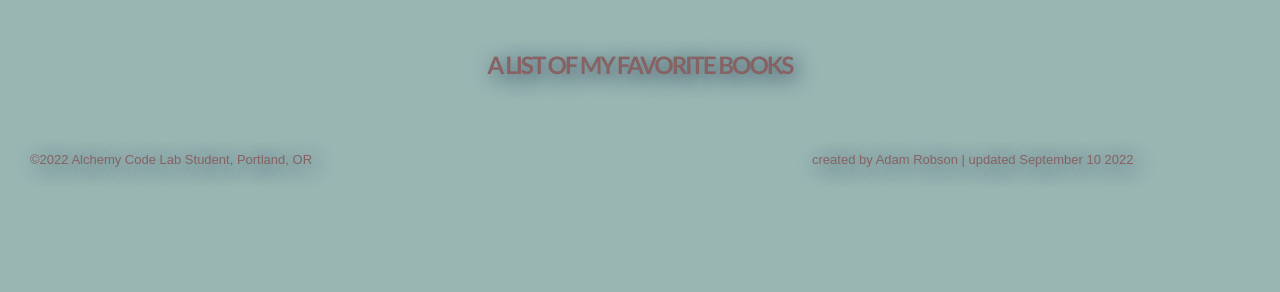
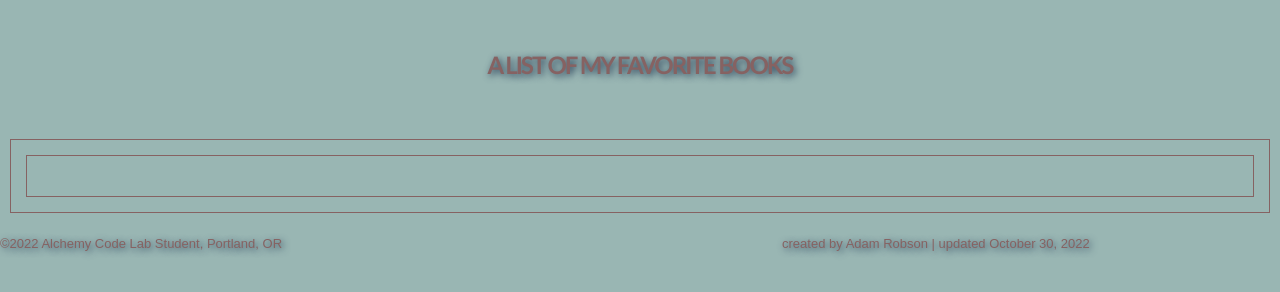
Before and after one commit to Adam-Robson/books, a plain HTML site: page index.html in a window 1280 px wide. Drawn offline with nearby package versions, Linux system fonts and the light colour scheme; no server answers.

Commit message:
style detail page

```diff
--- a/index.html
+++ b/index.html
@@ -12,23 +12,23 @@
     <link rel="stylesheet" href="/styles/global.css" />
     <title>A List</title>
 </head>
-
 <body>
     <header>
-            <h2>A LIST OF MY FAVORITE BOOKS</h2>
-
-
+        <h2>
+            A LIST OF MY FAVORITE BOOKS
+        </h2>
+    </header>
     <main>
-
         <section class="list-container"></section>
-
     </main>
-
     <footer class="footer">
-        <p id="footer-top" class="footer"> &copy;2022 Alchemy Code Lab Student, Portland, OR</p>
-       <p id="footer-bottom" class="footer">created by Adam Robson | updated September 10 2022</p>
+        <p id="footer-top" class="footer">
+            &copy;2022 Alchemy Code Lab Student, Portland, OR
+        </p>
+        <p id="footer-bottom" class="footer">
+            created by Adam Robson | updated October 30, 2022
+        </p>
     </footer>
-
     <script type="module" src="app.js"></script>
 </body>
 
--- a/styles/global.css
+++ b/styles/global.css
@@ -16,7 +16,7 @@ html, body {
 	vertical-align:text-bottom;
     color: rgb(41, 53, 70);
     padding: 30px;
-    text-shadow: 4px 4px 20px rgb(38, 60, 86);
+    text-shadow: 2px 2px 7px rgb(38, 60, 86);
     letter-spacing: -2px;
 }
 
@@ -58,6 +58,8 @@ main {
     grid-template-rows: repeat(2, 1fr);
     grid-column-gap: 0px;
     grid-row-gap: 0px;
+    border: solid 1.5px rgb(134, 98, 98);
+
 }
 
 .list-container {
@@ -66,6 +68,9 @@ main {
     flex-flow: wrap;
     grid-area: 1 / 1 / 3 / 3;
     justify-content: center;
+    border: solid 1px rgb(134, 98, 98);
+    padding: 20px;
+
 
 }
 
@@ -93,13 +98,13 @@ p {
     text-align: justified;
     font-family: "Andale Mono", sans-serif;
     color:rgb(134, 98, 98);
-    text-shadow: 4px 4px 20px rgb(38, 60, 86);
+    text-shadow: 2px 2px 7px rgb(38, 60, 86);
     font-size: 13px;
 }
 
 img {
     border: 1px solid rgb(250, 169, 169);
-    box-shadow: 4px 4px 20px rgb(38, 60, 86);
+    box-shadow: 2px 2px 7px rgb(38, 60, 86);
     height: 250px;
 }
 
```
Also changed, not shown: bookdetail/index.html (+11 -3 lines).
